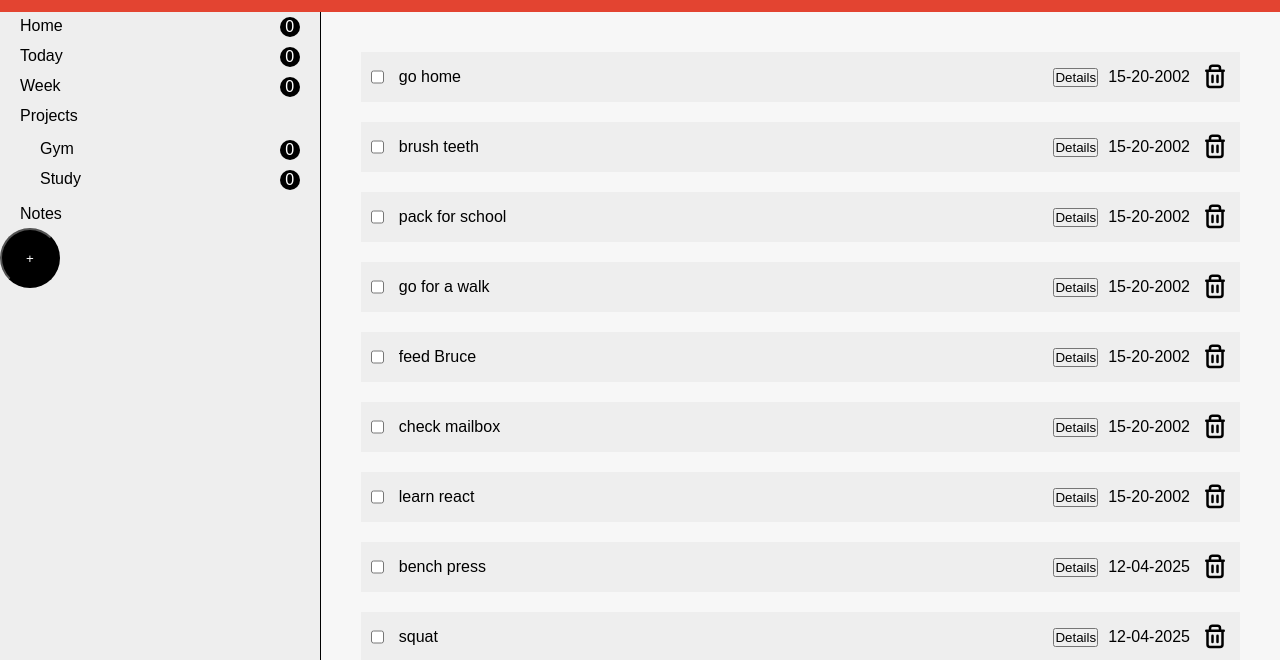
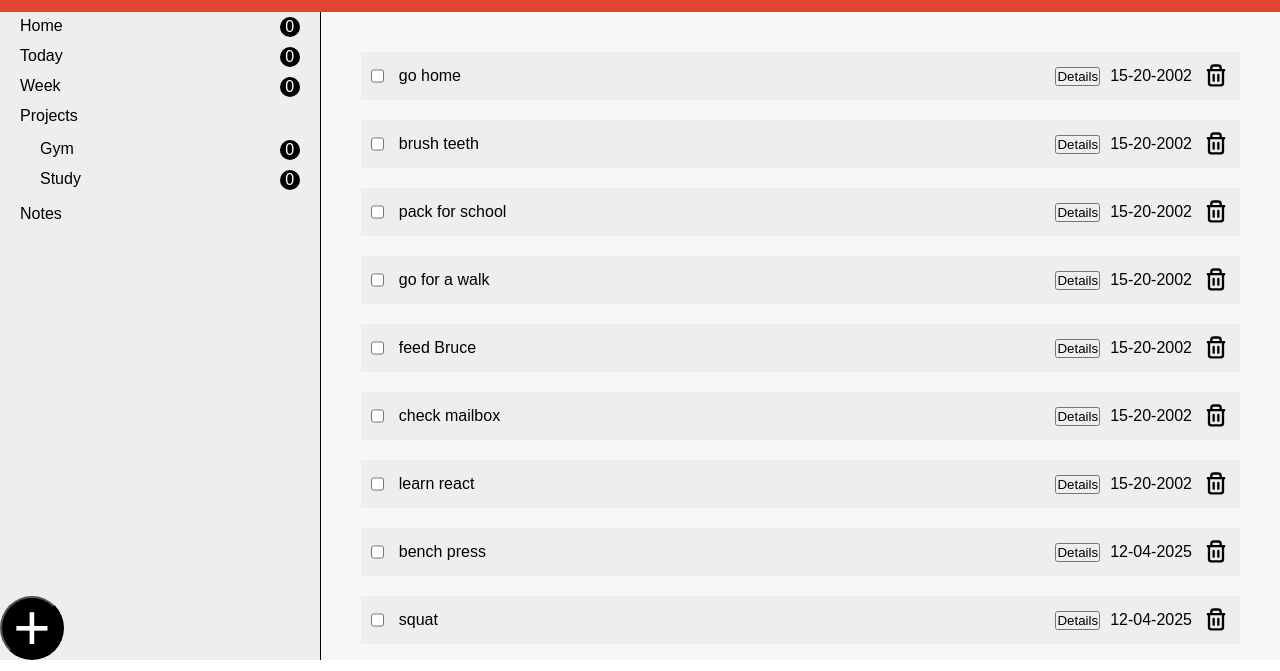
Before and after one commit to daniyxlkhan/todoList, a website built with webpack: page src/template.html in a window 1280 px wide. Shown: the part 100-771 px from the top of the page. Built offline with nearby package versions, Linux system fonts and the light colour scheme.

Commit message:
Add functionality to remove a task and UI changes

```diff
--- a/src/dialog.js
+++ b/src/dialog.js
@@ -20,7 +20,7 @@ function dialogPopUp() {
     closeDialog();
 }
 
-function dialogTabSwtich() {
+function dialogTabSwitch() {
     const makeTodo = document.querySelector(".make-todo");
     const makeProject = document.querySelector(".make-project");
     makeTodo.style.display = "block";
@@ -37,4 +37,4 @@ function dialogTabSwtich() {
     })
 }
 
-export {dialogTabSwtich, dialogPopUp};
+export {dialogTabSwitch, dialogPopUp};
--- a/src/index.js
+++ b/src/index.js
@@ -1,10 +1,10 @@
 import styles from "./style.css"
 import { showAllProjectTodos } from "./todo";
-import { dialogTabSwtich, dialogPopUp } from "./dialog";
+import { dialogTabSwitch, dialogPopUp } from "./dialog";
 import { projectSwitch } from "./project";
 
 dialogPopUp();
-dialogTabSwtich();
+dialogTabSwitch();
 
 showAllProjectTodos();
 projectSwitch();
--- a/src/project.js
+++ b/src/project.js
@@ -3,17 +3,17 @@ import { displayTodos, showAllProjectTodos } from "./todo";
 
 const Projects = {
     Home: [
-        todo("go home", "just go home", "15-20-2002", "low"),
+        todo("go home", "just go home", "15-20-2002", "low", 0),
     ],
     Today: [
-        todo("brush teeth", "with sensodyne", "15-20-2002", "low"),
-        todo("pack for school", "read", "15-20-2002", "low"),
-        todo("go for a walk", "read", "15-20-2002", "low"),
-        todo("feed Bruce", "read", "15-20-2002", "low"),
+        todo("brush teeth", "with sensodyne", "15-20-2002", "low", 1),
+        todo("pack for school", "read", "15-20-2002", "low", 2),
+        todo("go for a walk", "read", "15-20-2002", "low", 3),
+        todo("feed Bruce", "read", "15-20-2002", "low", 4),
     ],
     Week: [
-        todo("check mailbox", "read", "15-20-2002", "low"),
-        todo("learn react", "read", "15-20-2002", "low"),
+        todo("check mailbox", "read", "15-20-2002", "low", 5),
+        todo("learn react", "read", "15-20-2002", "low", 6),
     ],
 };
 
@@ -58,17 +58,15 @@ function projectSwitch() {
 
 function createDummyDataForProjects() {
     createProject("Gym");
-
-    const tempTodo1 = todo("bench press", "275 lbs", "12-04-2025", "low");
-    const tempTodo2 = todo("squat", "300 lbs", "12-04-2025", "low");
+    const tempTodo1 = todo("bench press", "275 lbs", "12-04-2025", "low", 7);
+    const tempTodo2 = todo("squat", "300 lbs", "12-04-2025", "low", 8);
     Projects["Gym"].push(tempTodo1);
     Projects["Gym"].push(tempTodo2);
 
     createProject("Study");
-
-    const tempTodo3 = todo("learn how to write cursive", "cursive writing websites", "12-04-2025", "low");
-    const tempTodo4 = todo("do homework", "on my ipad", "12-04-2025", "low");
-    const tempTodo5 = todo("talk to teammates about group project", "discord vc", "12-04-2025", "low");
+    const tempTodo3 = todo("learn how to write cursive", "cursive writing websites", "12-04-2025", "low", 9);
+    const tempTodo4 = todo("do homework", "on my ipad", "12-04-2025", "low", 10);
+    const tempTodo5 = todo("talk to teammates about group project", "discord vc", "12-04-2025", "low", 11);
     Projects["Study"].push(tempTodo3);
     Projects["Study"].push(tempTodo4);
     Projects["Study"].push(tempTodo5);
--- a/src/style.css
+++ b/src/style.css
@@ -52,6 +52,9 @@ ul {
     width: 100%;
     height: 100%;
     background: var(--side-bar-color);
+    display: flex;
+    flex-direction: column;
+    justify-content: space-between;
 }
 
 .nav-item {
@@ -77,9 +80,11 @@ ul {
     align-items: center;
     background: black;
     color: white;
-    border-radius: 50px;
-    height: 60px;
-    width: 60px;
+    border-radius: 50%;
+    height: 4rem;
+    width: 4rem;
+    cursor: pointer;
+    font-size: 4rem;
 }
 
 .home, .today, .week, .project-item {
@@ -144,6 +149,12 @@ ul {
 
 }
 
+.delete-task:hover {
+    cursor: pointer;
+    transform: scale(1.1);
+    transition: transform 0.2s ease-in-out;
+}
+
 /* --------------------------------- DIALOG --------------------------------- */
 .form-container {
     display: grid;
--- a/src/todo.js
+++ b/src/todo.js
@@ -5,7 +5,7 @@ const content = document.querySelector(".content");
 const todoSubmitForm = document.querySelector("#todo-submit-form");
 const projectSubmitForm = document.querySelector("#project-submit-form");
 
-let currentProject = "home"; // Default project
+let currentProject = "Home"; // Default project
 
 // Keeping track of what project is currently selected
 document.querySelector(".nav").addEventListener("click", (event) => {
@@ -14,19 +14,38 @@ document.querySelector(".nav").addEventListener("click", (event) => {
     }
 });
 
-function todo(title, description, dueDate, priority) {
+function todo(title, description, dueDate, priority, id) {
     return {
         title,
         description,
         dueDate,
-        priority
+        priority,
+        id
     };
 }
 
+const generateTodoId = (function () {
+    let id = 0; // Private variable
+    return function () {
+        return id++;
+    };
+})();
+
 // Creates a todo task and stores it in the current selected project, also updates the content with the newly added todo
-function createTodo(title, description, dueDate, priority) {
-    const tempTodo = todo(title, description, dueDate, priority);
+function createTodo(title, description, dueDate, priority, id) {
+    const tempTodo = todo(title, description, dueDate, priority, id);
     Projects[currentProject].push(tempTodo);
+    if (currentProject === "Home") {
+        showAllProjectTodos();
+    } else {
+        displayTodos(currentProject);
+    }
+}
+
+function removeTodo(id) {
+    Object.keys(Projects).forEach(projectKey => {
+        Projects[projectKey] = Projects[projectKey].filter(todo => todo.id !== id);
+    })
     if (currentProject === "Home") {
         showAllProjectTodos();
     } else {
@@ -59,7 +78,7 @@ function showAllProjectTodos() {
     content.innerHTML = "";
     for (let project in Projects) {
         Projects[project].forEach(todo => {
-            createTodoDOM(todo.title, todo.description, todo.dueDate, todo.priority);
+            createTodoDOM(todo.title, todo.description, todo.dueDate, todo.priority, todo.id);
         })
     }
 }
@@ -68,12 +87,12 @@ function showAllProjectTodos() {
 function displayTodos(project) {
     content.innerHTML = "";
     Projects[project].forEach(todo => {
-        createTodoDOM(todo.title, todo.description, todo.dueDate, todo.priority);
+        createTodoDOM(todo.title, todo.description, todo.dueDate, todo.priority, todo.id);
     });
 }
 
 // Creates a todo task on the DOM
-function createTodoDOM(title, description, dueDate, priority) {
+function createTodoDOM(title, description, dueDate, priority, id) {
     const task = document.createElement("div");
     task.classList.add("task");
 
@@ -99,8 +118,13 @@ function createTodoDOM(title, description, dueDate, priority) {
 
     let img = document.createElement("img");
     img.src = trashIcon;
-    img.setAttribute("width", "30");
-    img.setAttribute("height", "30");
+    img.setAttribute("width", "28");
+    img.setAttribute("height", "28");
+    img.classList.add("delete-task");
+
+    img.addEventListener("click", () => {
+        removeTodo(id);
+    })
 
     taskOptions.append(taskDetailsButton)
     taskOptions.append(taskDate)
```
Also changed, not shown: src/template.html (+1 -3 lines), src/showDialogForm.js (added).
